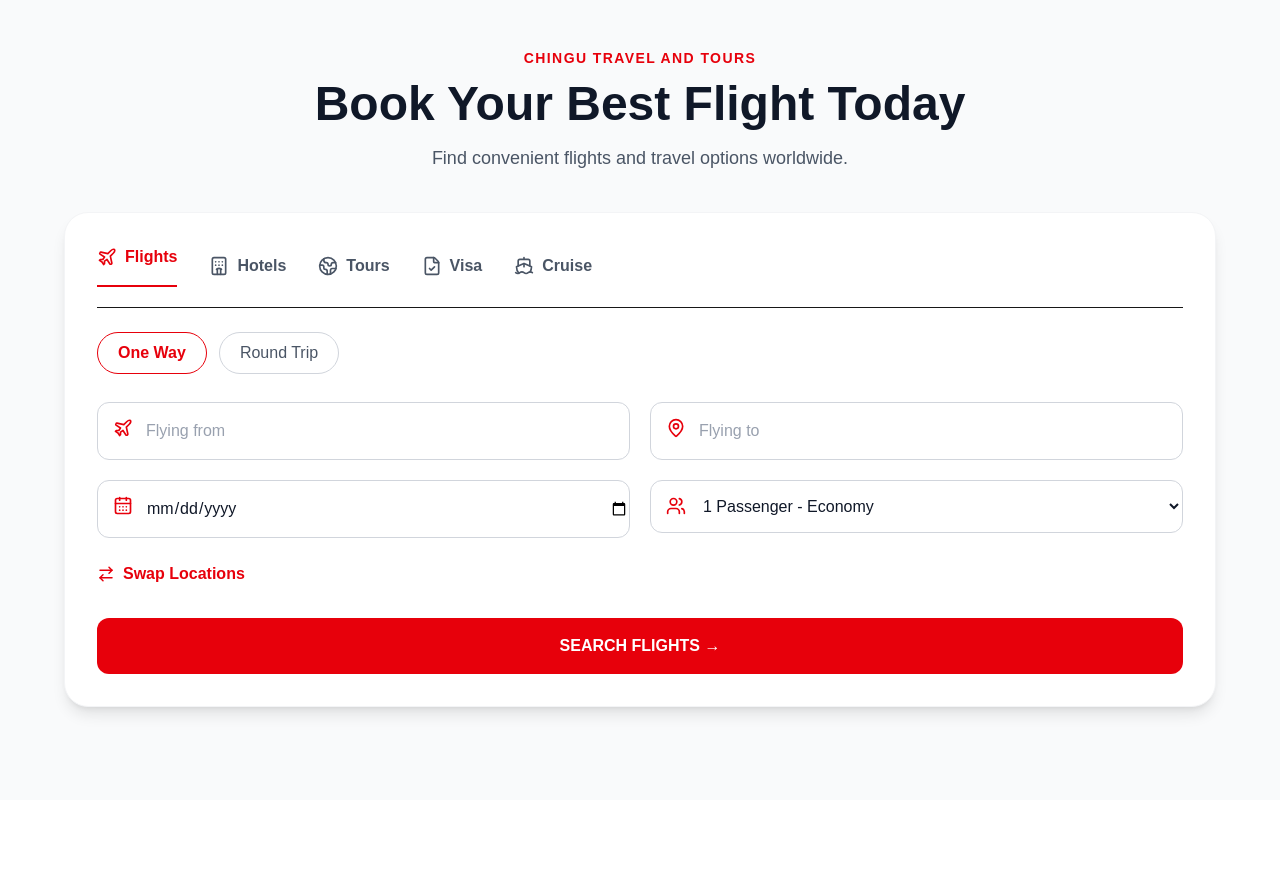
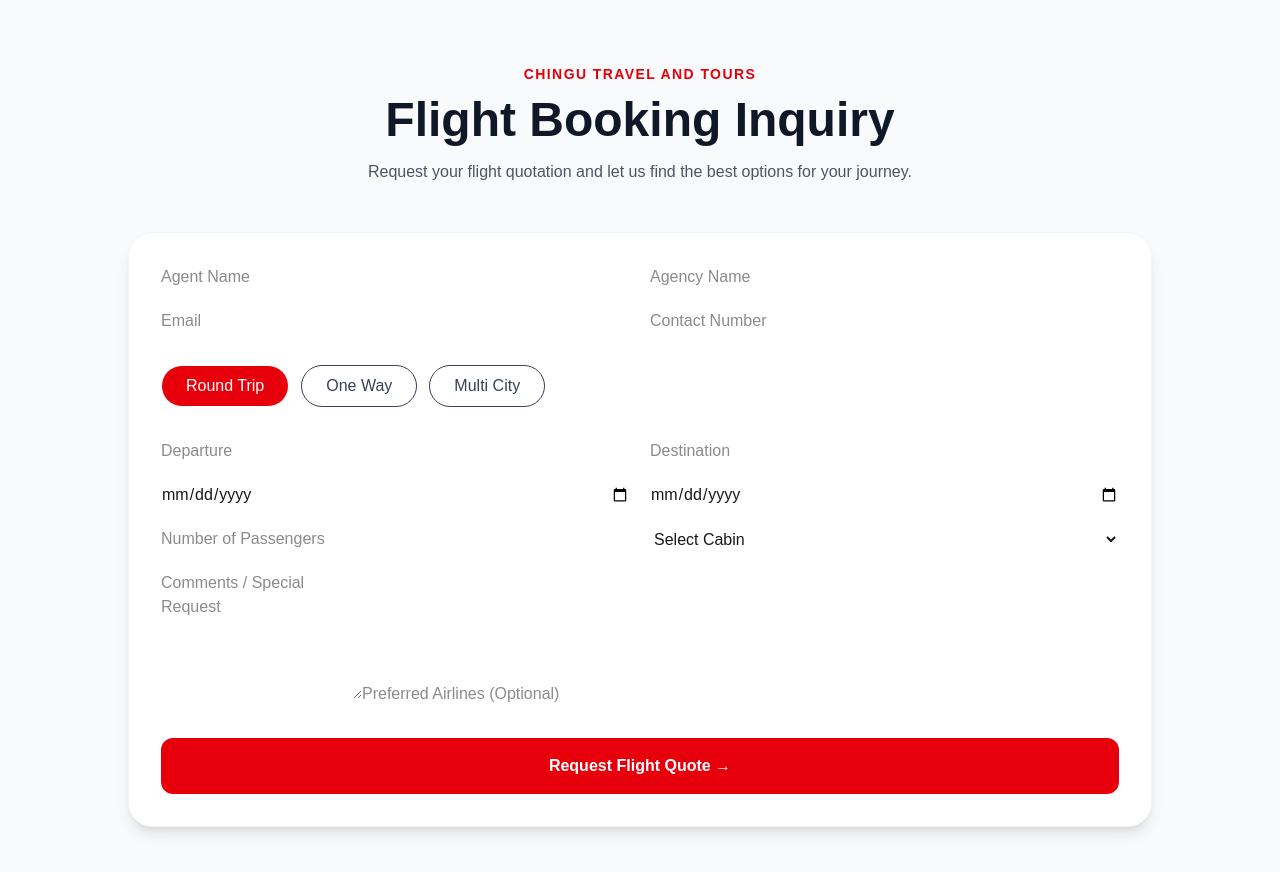
Before and after one commit to chingutravelandtours/chingu-website, a Next.js app: page /flight in a window 1280 px wide. Shown: the top 872 px of the page. Before the commit the page ends 800 px from the top, so only its background shows below. Built offline with nearby package versions, Linux system fonts and the light colour scheme.

Commit message:
Update page.tsx

```diff
--- a/app/flight/page.tsx
+++ b/app/flight/page.tsx
@@ -1,67 +1,38 @@
 "use client";
 
-import {
-  Plane,
-  Hotel,
-  Globe2,
-  FileCheck,
-  Ship,
-  MapPin,
-  CalendarDays,
-  Users,
-  ArrowRightLeft,
-} from "lucide-react";
-
+import { useState } from "react";
 
 export default function FlightPage() {
 
+  const [tripType, setTripType] = useState("Round Trip");
+
   return (
-    <main className="min-h-screen bg-gray-50 py-12 px-6">
+    <main className="min-h-screen bg-gray-50 py-16 px-5">
 
-
-      <div className="max-w-6xl mx-auto">
+      <div className="max-w-5xl mx-auto">
 
 
         {/* HEADER */}
 
-        <div className="text-center mb-10">
+        <div className="text-center mb-12">
 
-          <p className="
-            text-red-600
-            font-semibold
-            uppercase
-            tracking-widest
-            text-sm
-          ">
+          <p className="text-red-600 uppercase tracking-widest font-semibold text-sm">
             CHINGU Travel and Tours
           </p>
 
-
-          <h1 className="
-            mt-3
-            text-5xl
-            font-bold
-            text-gray-900
-          ">
-            Book Your Best Flight Today
+          <h1 className="mt-3 text-5xl font-bold text-gray-900">
+            Flight Booking Inquiry
           </h1>
 
-
-          <p className="
-            mt-4
-            text-gray-600
-            text-lg
-          ">
-            Find convenient flights and travel options worldwide.
+          <p className="mt-4 text-gray-600">
+            Request your flight quotation and let us find the best options for your journey.
           </p>
-
 
         </div>
 
 
 
-
-        {/* BOOKING CARD */}
+        {/* FORM CARD */}
 
         <div className="
           bg-white
@@ -73,209 +44,90 @@ export default function FlightPage() {
         ">
 
 
+          {/* PERSONAL INFO */}
 
-          {/* SERVICE TABS */}
-
-          <div className="
-            flex
-            flex-wrap
-            gap-8
-            border-b
-            pb-5
-          ">
+          <div className="grid md:grid-cols-2 gap-5">
 
 
-            <button className="
-              flex
-              items-center
-              gap-2
-              text-red-600
-              font-semibold
-              border-b-2
-              border-red-600
-              pb-4
-            ">
-              <Plane size={20}/>
-              Flights
-            </button>
+            <input
+              type="text"
+              placeholder="Agent Name"
+              className="input"
+            />
 
 
-
-            <button className="
-              flex
-              items-center
-              gap-2
-              text-gray-600
-              font-semibold
-            ">
-              <Hotel size={20}/>
-              Hotels
-            </button>
+            <input
+              type="text"
+              placeholder="Agency Name"
+              className="input"
+            />
 
 
-
-            <button className="
-              flex
-              items-center
-              gap-2
-              text-gray-600
-              font-semibold
-            ">
-              <Globe2 size={20}/>
-              Tours
-            </button>
+            <input
+              type="email"
+              placeholder="Email"
+              className="input"
+            />
 
 
-
-            <button className="
-              flex
-              items-center
-              gap-2
-              text-gray-600
-              font-semibold
-            ">
-              <FileCheck size={20}/>
-              Visa
-            </button>
-
-
-
-            <button className="
-              flex
-              items-center
-              gap-2
-              text-gray-600
-              font-semibold
-            ">
-              <Ship size={20}/>
-              Cruise
-            </button>
+            <input
+              type="text"
+              placeholder="Contact Number"
+              className="input"
+            />
 
 
           </div>
 
 
 
-
-
           {/* TRIP TYPE */}
 
-          <div className="
-            mt-6
-            flex
-            gap-3
-          ">
+          <div className="flex gap-3 mt-8">
 
-            <button className="
-              px-5
+            {["Round Trip","One Way","Multi City"].map(type => (
+
+              <button
+                key={type}
+                onClick={()=>setTripType(type)}
+                className={`
+                  px-6
                   py-2
                   rounded-full
                   border
-              border-red-600
-              text-red-600
-              font-semibold
-            ">
-              One Way
+                  ${
+                    tripType === type
+                    ? "bg-red-600 text-white"
+                    : "bg-white text-gray-700"
+                  }
+                `}
+              >
+                {type}
               </button>
 
-
-            <button className="
-              px-5
-              py-2
-              rounded-full
-              border
-              border-gray-300
-              text-gray-600
-            ">
-              Round Trip
-            </button>
-
+            ))}
 
           </div>
 
 
 
 
+          {/* ROUTE */}
+
+          <div className="grid md:grid-cols-2 gap-5 mt-8">
 
 
-          {/* SEARCH FORM */}
-
-          <div className="
-            mt-7
-            grid
-            grid-cols-1
-            md:grid-cols-2
-            gap-5
-          ">
-
-
-
-            {/* FROM */}
-
-            <div className="relative">
-
-              <Plane
-                size={20}
-                className="
-                  absolute
-                  left-4
-                  top-4
-                  text-red-600
-                "
+            <input
+              type="text"
+              placeholder="Departure"
+              className="input"
             />
 
 
             <input
-                className="
-                  w-full
-                  border
-                  border-gray-300
-                  rounded-xl
-                  py-4
-                  pl-12
-                  text-gray-900
-                  placeholder:text-gray-400
-                  outline-none
-                  focus:border-red-500
-                "
-                placeholder="Flying from"
-              />
-
-            </div>
-
-
-
-
-
-            {/* TO */}
-
-            <div className="relative">
-
-              <MapPin
-                size={20}
-                className="
-                  absolute
-                  left-4
-                  top-4
-                  text-red-600
-                "
-              />
-
-
-              <input
-                className="
-                  w-full
-                  border
-                  border-gray-300
-                  rounded-xl
-                  py-4
-                  pl-12
-                  text-gray-900
-                  placeholder:text-gray-400
-                  outline-none
-                  focus:border-red-500
-                "
-                placeholder="Flying to"
+              type="text"
+              placeholder="Destination"
+              className="input"
             />
 
 
@@ -287,32 +139,18 @@ export default function FlightPage() {
 
           {/* DATE */}
 
-            <div className="relative">
+          <div className="grid md:grid-cols-2 gap-5 mt-5">
 
-              <CalendarDays
-                size={20}
-                className="
-                  absolute
-                  left-4
-                  top-4
-                  text-red-600
-                "
+
+            <input
+              type="date"
+              className="input"
             />
 
 
             <input
               type="date"
-                className="
-                  w-full
-                  border
-                  border-gray-300
-                  rounded-xl
-                  py-4
-                  pl-12
-                  text-gray-900
-                  outline-none
-                  focus:border-red-500
-                "
+              className="input"
             />
 
 
@@ -325,43 +163,37 @@ export default function FlightPage() {
 
           {/* PASSENGER */}
 
-            <div className="relative">
+          <div className="grid md:grid-cols-2 gap-5 mt-5">
 
-              <Users
-                size={20}
-                className="
-                  absolute
-                  left-4
-                  top-4
-                  text-red-600
-                "
+
+            <input
+              type="number"
+              placeholder="Number of Passengers"
+              className="input"
             />
 
 
-              <select
-                className="
-                  w-full
-                  border
-                  border-gray-300
-                  rounded-xl
-                  py-4
-                  pl-12
-                  text-gray-900
-                  outline-none
-                  focus:border-red-500
-                "
-              >
+
+            <select className="input">
 
               <option>
-                  1 Passenger - Economy
+                Select Cabin
               </option>
 
               <option>
-                  2 Passengers - Economy
+                Economy
+              </option>
+
+              <option>
+                Premium Economy
               </option>
 
               <option>
                 Business Class
+              </option>
+
+              <option>
+                First Class
               </option>
 
             </select>
@@ -371,38 +203,35 @@ export default function FlightPage() {
 
 
 
-          </div>
+
+
+          {/* EXTRA */}
+
+          <textarea
+            placeholder="Comments / Special Request"
+            className="
+              input
+              mt-5
+              h-32
+            "
+          />
+
+
+
+          <input
+            type="text"
+            placeholder="Preferred Airlines (Optional)"
+            className="input mt-5"
+          />
 
 
 
 
 
+          {/* BUTTON */}
 
-          {/* SWAP */}
-
-          <button className="
-            mt-6
-            flex
-            items-center
-            gap-2
-            text-red-600
-            font-semibold
-          ">
-
-            <ArrowRightLeft size={18}/>
-
-            Swap Locations
-
-          </button>
-
-
-
-
-
-
-          {/* SEARCH BUTTON */}
-
-          <button className="
+          <button
+            className="
               mt-8
               w-full
               bg-red-600
@@ -412,9 +241,10 @@ export default function FlightPage() {
               font-bold
               hover:bg-red-700
               transition
-          ">
+            "
+          >
 
-            SEARCH FLIGHTS →
+            Request Flight Quote →
 
           </button>
 
```
Lines whose indentation alone changed are shown as unchanged.
